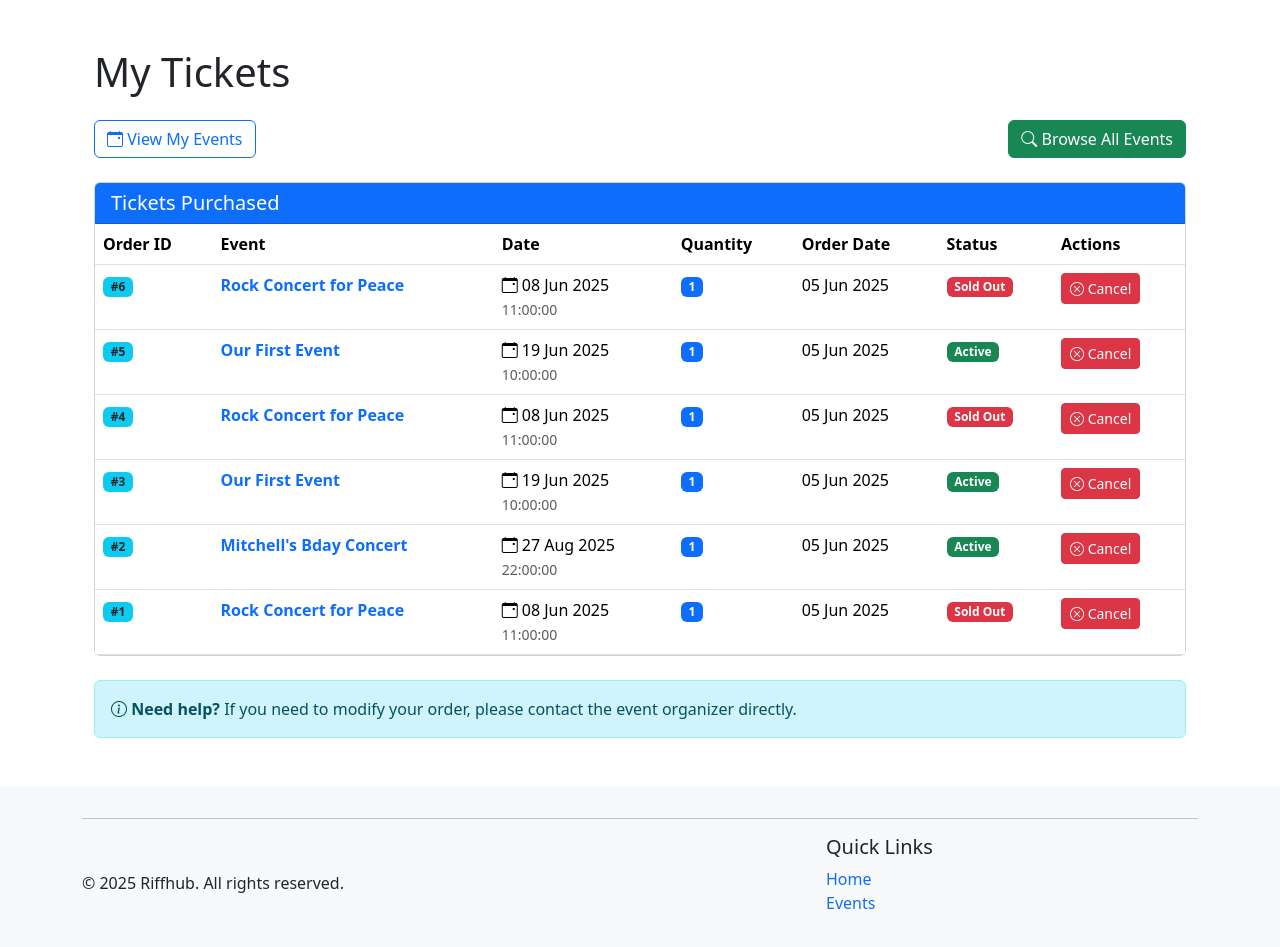
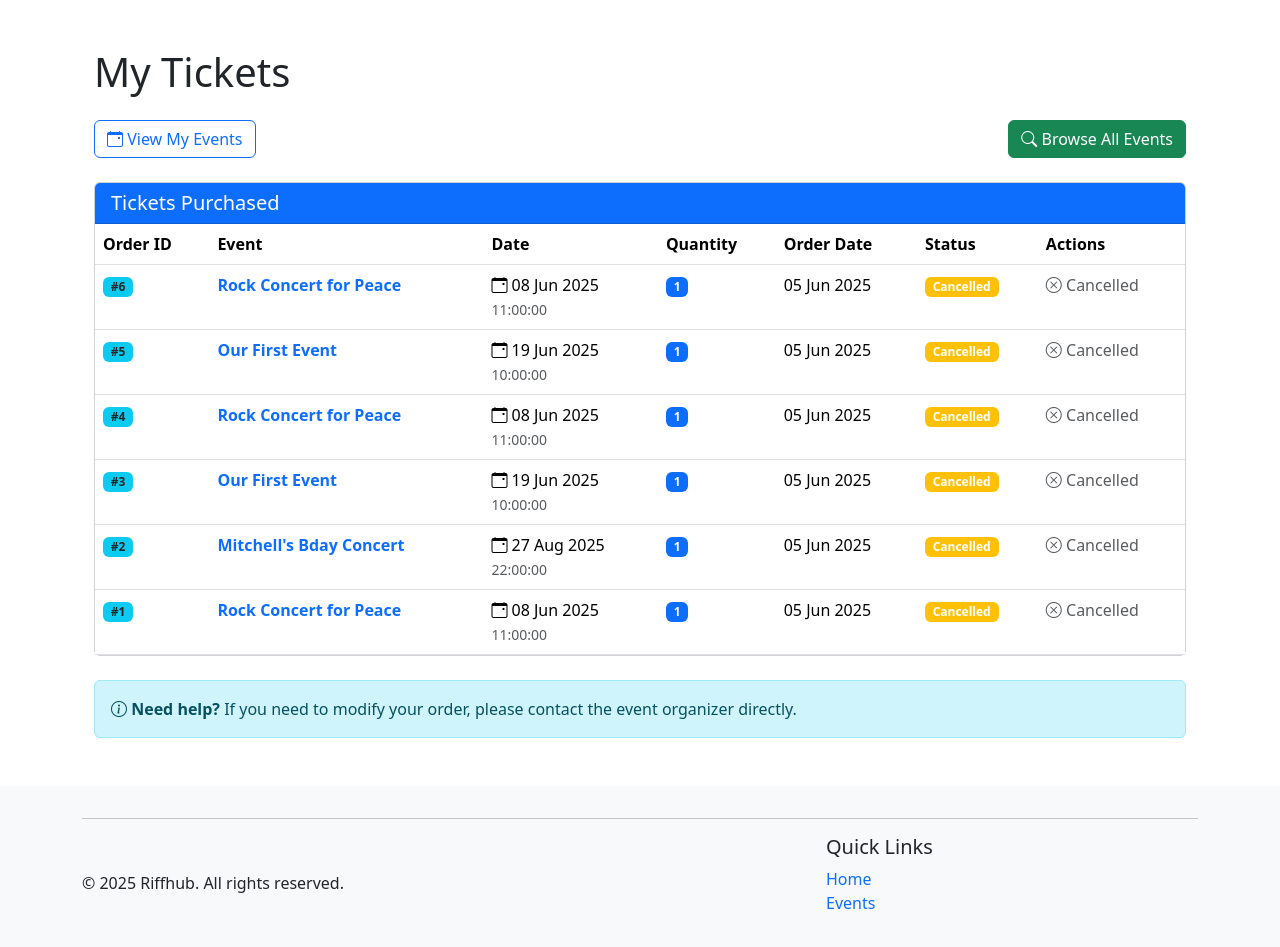
Before and after one commit to AngryMitch/Flask-Website, a Flask app: page /events/my-tickets in a window 1280 px wide. Shown: the part 56-1003 px from the top of the page. Run offline with Flask 3, Linux system fonts and the light colour scheme; a user stored in the database is signed in; some libraries are stand-ins or nearby versions.

Commit message:
Fixed ticket canceling

```diff
--- a/riffhub/blueprints/events/routes.py
+++ b/riffhub/blueprints/events/routes.py
@@ -5,7 +5,7 @@ from riffhub.models import Event, Genre, Order, Ticket, User, Comment, db
 from riffhub.helpers import login_required, save_image, utility_processor
 from datetime import datetime, date
 from sqlalchemy import func
-from riffhub.forms import EventForm, GenreForm, CommentForm, OrderTicketsForm
+from riffhub.forms import CancelTicketsForm, EventForm, GenreForm, CommentForm, OrderTicketsForm
 
 @bp.route('/')
 def list():
@@ -221,6 +221,8 @@ def my_tickets():
     user_orders = Order.query.filter_by(user_id=user_id).order_by(Order.order_date.desc()).all()
 
     order_details = []
+    cancel_forms = {}  # Dictionary to store forms by event_id
+
     for order in user_orders:
         # Get all tickets for this order
         tickets_info = []
@@ -230,6 +232,13 @@ def my_tickets():
                 'ticket': ticket,
                 'event': event
             })
+
+            # Create cancel form for this event if it's in the future
+            if event.date >= date.today() and order.status == 'completed':
+                if event.id not in cancel_forms:
+                    form = CancelTicketsForm()
+                    form.event_id.data = event.id
+                    cancel_forms[event.id] = form
 
         if tickets_info:  # Only add orders that have tickets
             order_details.append({
@@ -242,6 +251,7 @@ def my_tickets():
 
     return render_template('my_tickets.html',
                           order_details=order_details,
+                          cancel_forms=cancel_forms,
                           current_date=current_date)
 
 @bp.route('/<int:event_id>/comment', methods=['POST'])
--- a/riffhub/blueprints/events/templates/my_tickets.html
+++ b/riffhub/blueprints/events/templates/my_tickets.html
@@ -43,7 +43,8 @@
                                 <span class="badge bg-info text-dark order-id">#{{ order_info.order.id }}</span>
                             </td>
                             <td>
-                                        <a href="{{ url_for('events.detail', event_id=ticket_info.event.id) }}" class="fw-bold text-decoration-none">
+                                <a href="{{ url_for('events.detail', event_id=ticket_info.event.id) }}"
+                                    class="fw-bold text-decoration-none">
                                     {{ ticket_info.event.title }}
                                 </a>
                             </td>
@@ -63,8 +64,10 @@
                                 {{ order_info.order.order_date.strftime('%d %b %Y') }}
                             </td>
                             <td>
-                                        {% if ticket_info.event.date < current_date %}
-                                            <span class="badge bg-secondary">Past Event</span>
+                                {% if order_info.order.status == 'cancelled' %}
+                                <span class="badge bg-warning">Cancelled</span>
+                                {% elif ticket_info.event.date < current_date %} <span class="badge bg-secondary">Past
+                                    Event</span>
                                     {% elif ticket_info.event.is_full %}
                                     <span class="badge bg-danger">Sold Out</span>
                                     {% else %}
@@ -72,12 +75,22 @@
                                     {% endif %}
                             </td>
                             <td>
-                                        {% if ticket_info.event.date >= current_date %}
-                                            <form action="{{ url_for('events.cancel_tickets', event_id=ticket_info.event.id) }}" method="post" style="display:inline;">
-                                                <button type="submit" class="btn btn-danger btn-sm" onclick="return confirm('Are you sure you want to cancel this ticket?')">
-                                                    <i class="bi bi-x-circle"></i> Cancel
-                                                </button>
+                                {% if ticket_info.event.date >= current_date and order_info.order.status == 'completed'
+                                %}
+                                {% set cancel_form = cancel_forms.get(ticket_info.event.id) %}
+                                {% if cancel_form %}
+                                <form action="{{ url_for('events.cancel_tickets', event_id=ticket_info.event.id) }}"
+                                    method="post" style="display:inline;"
+                                    onsubmit="return confirm('Are you sure you want to cancel this ticket?');">
+                                    {{ cancel_form.hidden_tag() }}
+                                    {{ cancel_form.event_id }}
+                                    {{ cancel_form.submit(class="btn btn-danger btn-sm") }}
                                 </form>
+                                {% endif %}
+                                {% elif order_info.order.status == 'cancelled' %}
+                                <span class="text-muted">
+                                    <i class="bi bi-x-circle"></i> Cancelled
+                                </span>
                                 {% else %}
                                 <button class="btn btn-outline-secondary btn-sm" disabled>
                                     <i class="bi bi-clock-history"></i> Expired
--- a/riffhub/models.py
+++ b/riffhub/models.py
@@ -56,8 +56,13 @@ class Event(db.Model):
     # Check tickets sold
     @property
     def ticket_count(self):
-        """Count of tickets sold for this event"""
-        return db.session.query(db.func.sum(Ticket.quantity)).filter(Ticket.event_id == self.id).scalar() or 0
+        from riffhub.models import Order  # Import here to avoid circular imports
+
+        return db.session.query(db.func.sum(Ticket.quantity))\
+            .join(Order)\
+            .filter(Ticket.event_id == self.id)\
+            .filter(Order.status == 'completed')\
+            .scalar() or 0
 
     # Check if event soldout
     @property
```
Also changed, not shown: riffhub/blueprints/events/templates/detail.html (+10 -5 lines), riffhub/forms.py (+5 -3 lines), riffhub/instance/data.db. Lines whose indentation alone changed are shown as unchanged.
